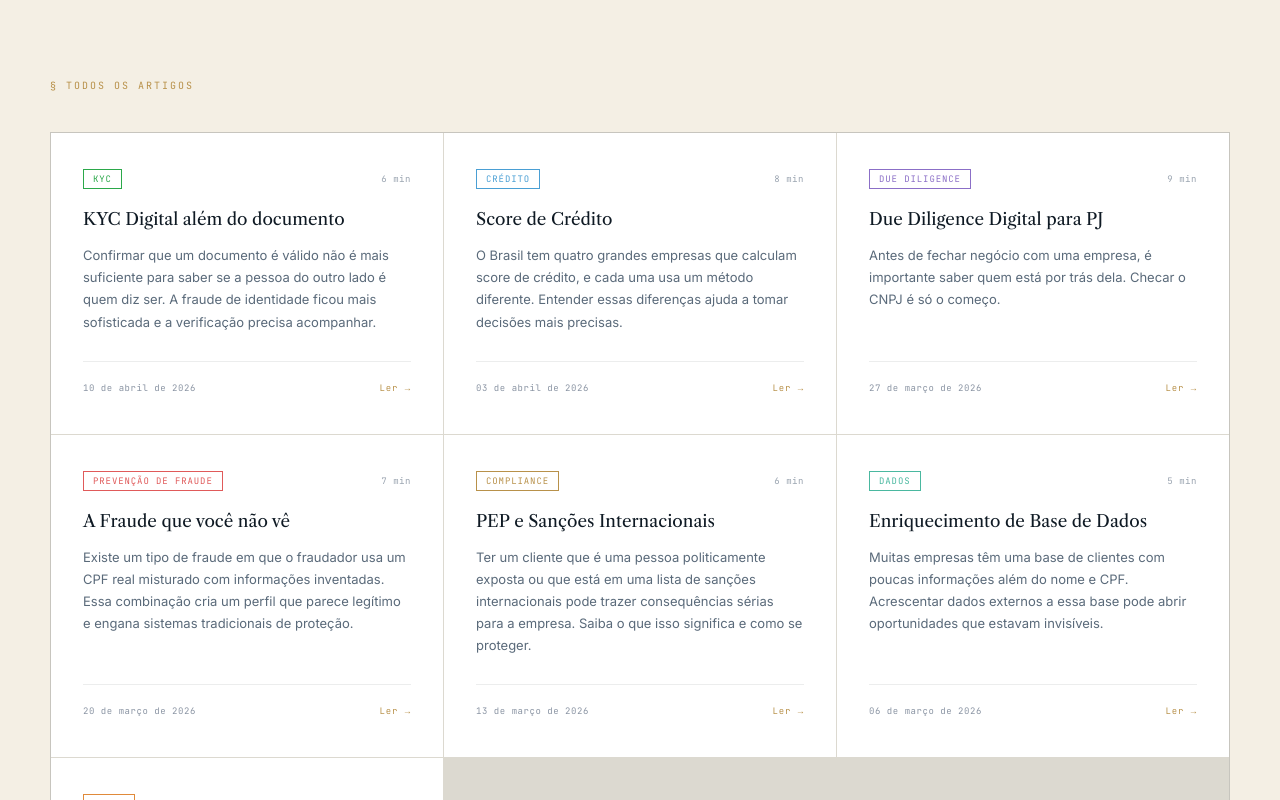
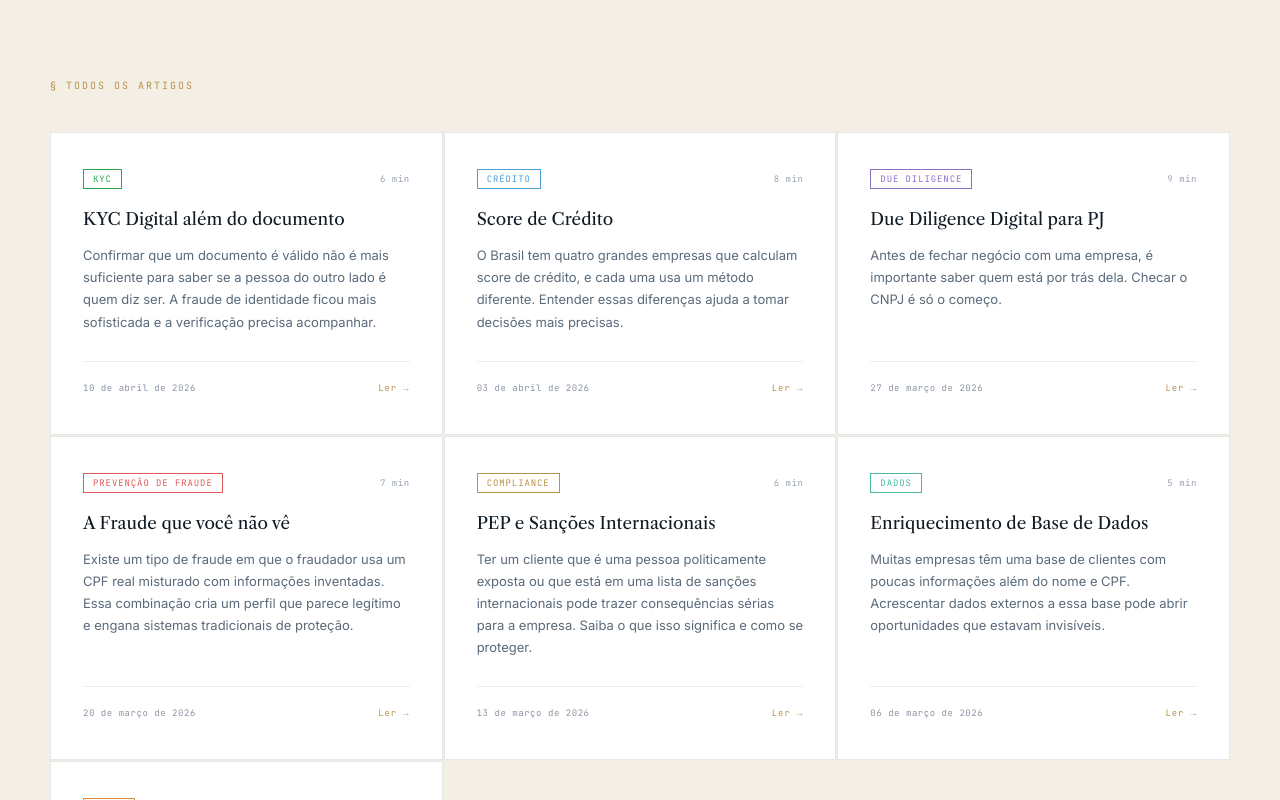
Before and after one commit to ctoutbank/snc-site, a Next.js app: page /artigos in a window 1280 px wide. Shown: the part 1160-1960 px from the top of the page. Built offline with nearby package versions, Linux system fonts and the light colour scheme.

Commit message:
fix(artigos): células vazias do grid agora transparentes — dots da página visíveis nos espaços sem card

```diff
--- a/src/app/artigos/page.tsx
+++ b/src/app/artigos/page.tsx
@@ -185,11 +185,12 @@ export default function ArtigosPage() {
           <div style={{ fontFamily: 'JetBrains Mono, monospace', fontSize: 10, color: 'var(--snc-brass)', letterSpacing: '.2em', textTransform: 'uppercase', marginBottom: 40 }}>
             § Todos os artigos
           </div>
-          <div style={{ display: 'grid', gridTemplateColumns: 'repeat(3, 1fr)', gap: 1, background: 'rgba(15,26,36,.1)', border: '1px solid rgba(15,26,36,.1)' }}>
+          <div style={{ display: 'grid', gridTemplateColumns: 'repeat(3, 1fr)', gap: '1px', background: 'transparent' }}>
             {rest.map((post) => (
               <Link key={post.slug} href={`/artigos/${post.slug}`} style={{ textDecoration: 'none', color: 'inherit' }}>
                 <article style={{
                   background: '#fff',
+                  border: '1px solid rgba(15,26,36,.1)',
                   padding: '36px 32px 40px',
                   display: 'flex',
                   flexDirection: 'column',
```
